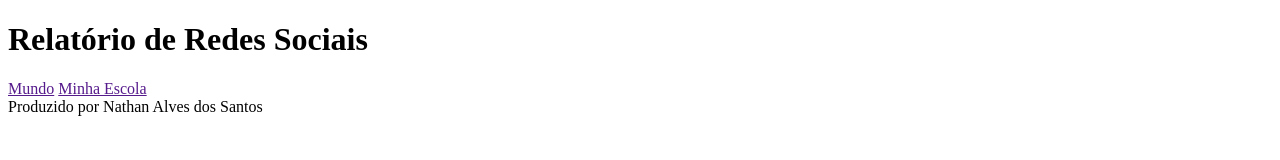
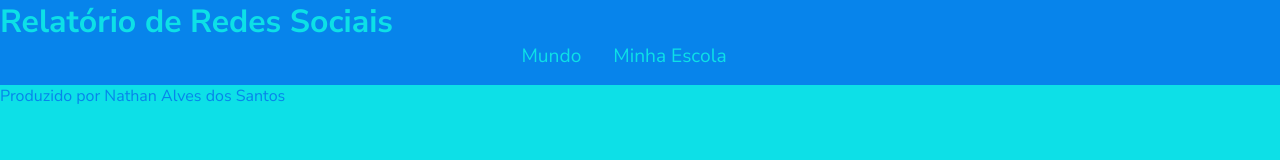
Before and after one commit to nathanalves007/3J-2Projeto, a plain HTML site: page index.html in a window 1280 px wide. Drawn offline with Linux system fonts and the light colour scheme.

Commit message:
Add files via upload

```diff
--- a/index.html
+++ b/index.html
@@ -4,6 +4,7 @@
     <meta charset="UTF-8">
     <meta name="viewport" content="width=device-width, initial-scale=1.0">
     <title>Redes Sociais</title>
+    <link rel="stylesheet" href="style.css">
 </head>
 <body>
     <header>
--- /dev/null
+++ b/style.css
@@ -0,0 +1,42 @@
+@import url('https://fonts.googleapis.com/css2?family=Nunito+Sans:ital,opsz,wght@0,6..12,200..1000;1,6..12,200..1000&display=swap');
+:root{
+    --cor-de-fundo: #0de0e7;
+    --cor-primaria: #0784eb;
+    --cor-secundaria: #1a0674;
+    --fonte: "Nunito Sans", sans-serif;
+
+}
+*{
+    margin: 0;
+    padding: 0;
+}
+body{
+    background-color: var(--cor-de-fundo);
+    color: var(--cor-primaria);
+    font-family: var(--fonte);
+    height: 100vh;
+    margin: 0;
+}
+header{
+    background-color:  var(--cor-primaria);
+}
+h1{
+    font-size: 2rem;
+    color: var(--cor-de-fundo);
+    font-weight: 700;
+}
+nav {
+    display: flex;
+    justify-content: center;
+    font-weight: 400
+}
+nav a{
+    text-decoration: none;
+    color: var(--cor-de-fundo);
+    margin: 0 2rem 1rem 0;
+    font-size: 1.2rem;
+}
+nav a:hover{
+    text-decoration: underline;
+    transform: scale(0.9);
+}
```
